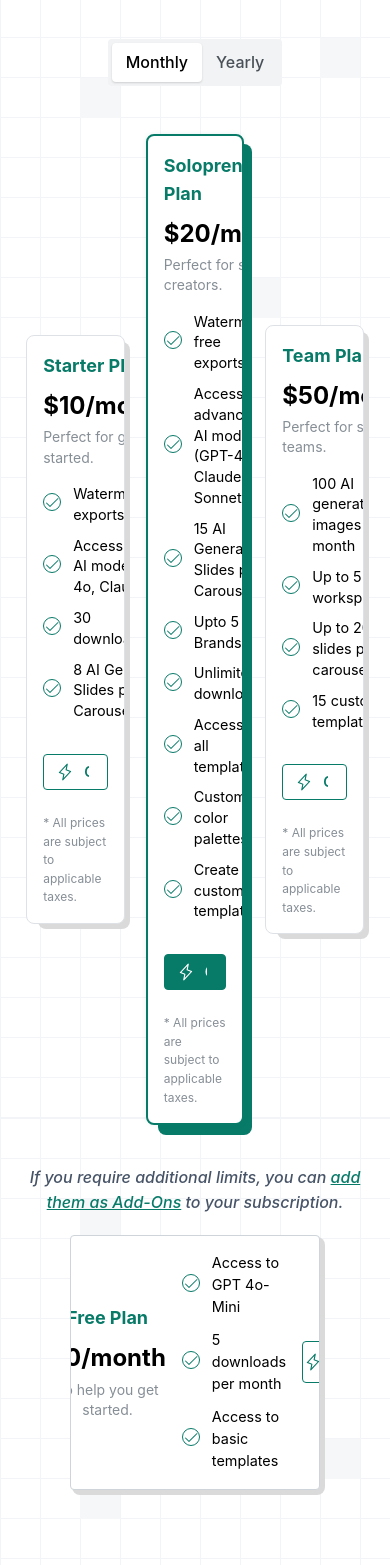
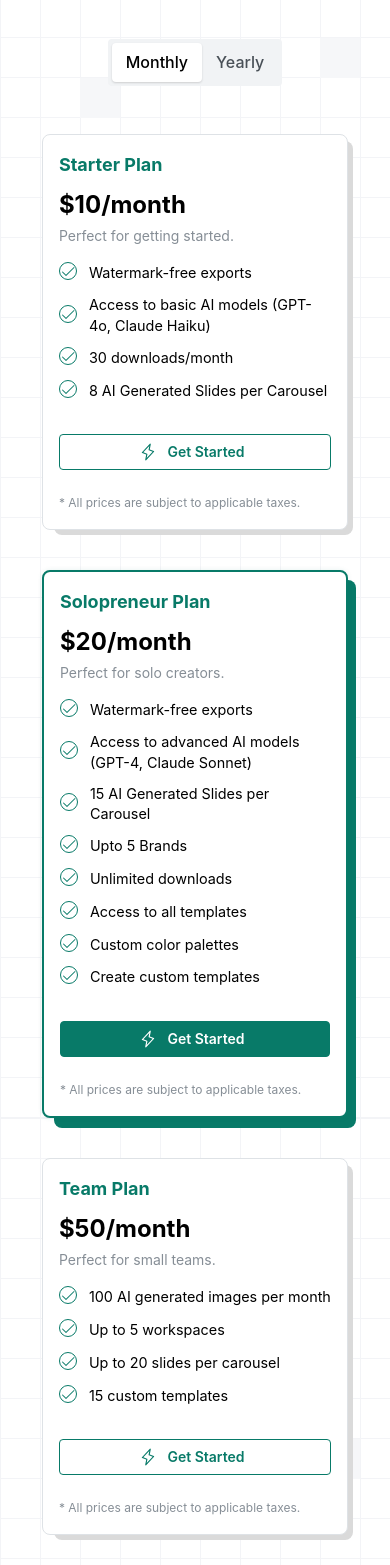
Before and after one commit to inabeelanjum/postNitro_task, a Next.js app: page /en/plans in a window 390 px wide. Shown: the part 343-1908 px from the top of the page. Built offline with nearby package versions, Linux system fonts and the light colour scheme.

Commit message:
mobile responsive

```diff
--- a/app/[locale]/plans/page.tsx
+++ b/app/[locale]/plans/page.tsx
@@ -81,7 +81,7 @@ export default function PlansPage() {
           )}
         </Stack>
 
-        <Group align="flex-start" position="center" mt="md" mb="md" style={{
+        <Group align="flex-start" position="center" mt="md" mb="md" className={styles.plansContainer} style={{
           display: 'flex',
           justifyContent: 'center',
           alignItems: 'center',
@@ -90,7 +90,11 @@ export default function PlansPage() {
           width: '100%'
         }}>
           {/* Starter Plan */}
-          <div style={{ position: 'relative', width: '32%', maxWidth: '430px' }}>
+          <div className={styles.planCardWrapper} style={{
+            position: 'relative',
+            width: '32%',
+            maxWidth: '430px'
+          }}>
             <div style={{
               position: 'absolute',
               backgroundColor: '#DADADA',
@@ -167,7 +171,11 @@ export default function PlansPage() {
           </div>
 
           {/* Solopreneur Plan */}
-          <div style={{ position: 'relative', width: '32%', maxWidth: '430px' }}>
+          <div className={styles.planCardWrapper} style={{
+            position: 'relative',
+            width: '32%',
+            maxWidth: '430px'
+          }}>
             <div style={{
               position: 'absolute',
               backgroundColor: '#087a68',
@@ -256,7 +264,11 @@ export default function PlansPage() {
           </div>
 
           {/* Team Plan */}
-          <div style={{ position: 'relative', width: '32%', maxWidth: '430px' }}>
+          <div className={styles.planCardWrapper} style={{
+            position: 'relative',
+            width: '32%',
+            maxWidth: '430px'
+          }}>
             <div style={{
               position: 'absolute',
               backgroundColor: '#DADADA',
@@ -360,7 +372,7 @@ export default function PlansPage() {
           {' '}to your subscription.
         </Text>
 
-        <div style={{ position: 'relative', width: '70%', maxWidth: '600px', margin: '0 auto' }}>
+        <div className={styles.freeCardWrapper} style={{ position: 'relative', width: '70%', maxWidth: '600px', margin: '0 auto' }}>
           <div style={{
             position: 'absolute',
             backgroundColor: '#DADADA',
@@ -385,6 +397,7 @@ export default function PlansPage() {
               gap="md"
               justify="center"
               align="center"
+              className={styles.freeCardContent}
               style={{
                 flexDirection: 'row',
                 alignItems: 'var(--stack-align, center)',
--- a/app/[locale]/plans/plans.module.css
+++ b/app/[locale]/plans/plans.module.css
@@ -1,5 +1,10 @@
 .plansWrapper {
   width: 100%;
+  height: 100%;
+  display: flex;
+  flex-direction: column;
+  align-items: center;
+  justify-content: center;
   min-height: 100vh;
   padding: 2rem 0;
   background-color: white;
@@ -14,3 +19,26 @@
     padding: 1rem 0;
   }
 }
+
+@media (max-width: 650px) {
+  .planCardWrapper {
+    width: 90% !important;
+    max-width: 430px !important;
+    margin-bottom: 20px !important;
+  }
+
+  .plansContainer {
+    flex-direction: column !important;
+    align-items: center !important;
+    gap: 20px !important;
+  }
+
+  .freeCardWrapper {
+    width: 90% !important;
+    max-width: 500px !important;
+  }
+
+  .freeCardContent {
+    flex-direction: column !important;
+  }
+}
```
